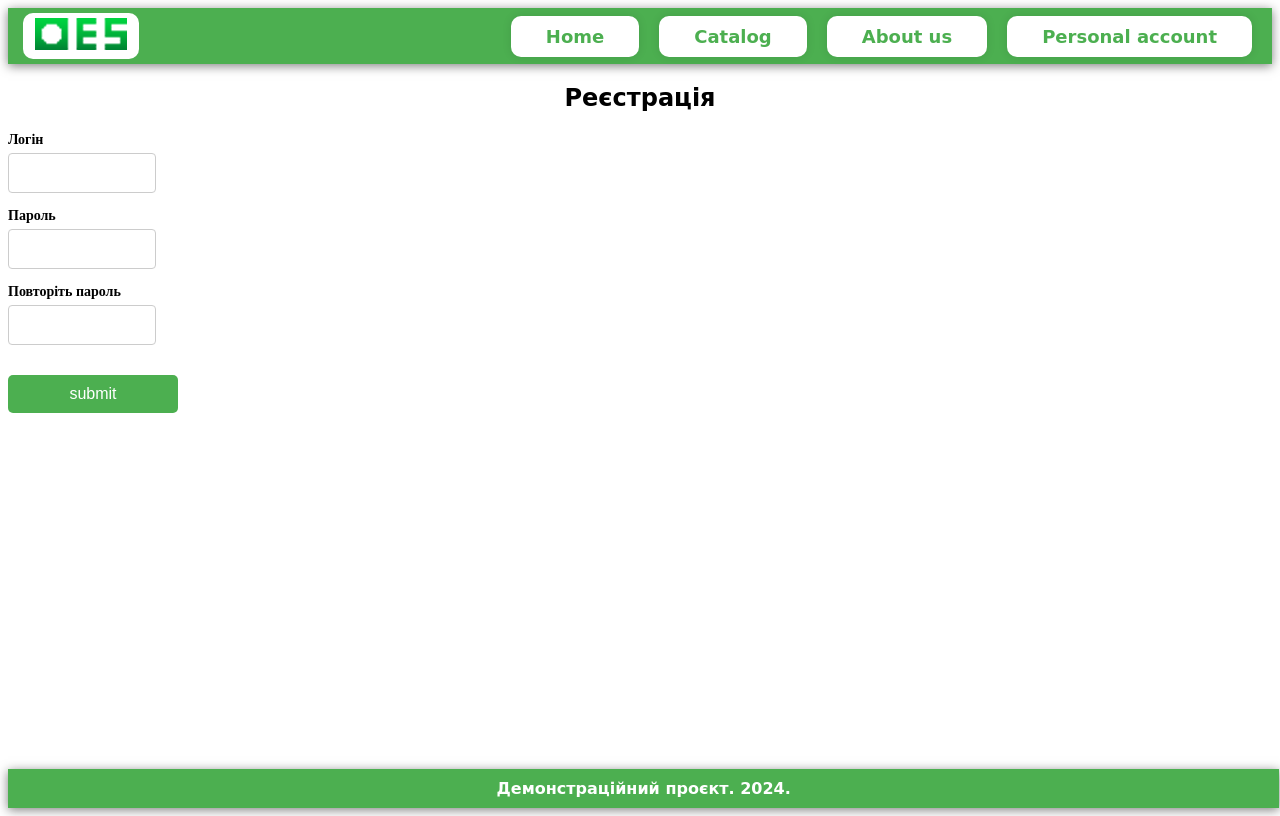
After one commit to Temka0994/django-shop, a Django app: page /registration/ in a window 1280 px wide. The commit adds this page. Run offline with Django 5.2, Linux system fonts and the light colour scheme.

Commit message:
created registration and login

```diff
--- a/MyDjangoShop/urls.py
+++ b/MyDjangoShop/urls.py
@@ -3,6 +3,7 @@ from django.contrib import admin
 from django.urls import path
 import home.views
 import about.views
+import personalAccount.views
 from catalog.views import ProductListView, ProductDetailView
 from django.conf import settings
 from django.conf.urls.static import static
@@ -13,4 +14,8 @@ urlpatterns = [
     path('about/', about.views.about, name="about"),
     path('catalog/', ProductListView.as_view(), name="catalog"),
     path('product/<slug:product_slug>/', ProductDetailView.as_view(), name="product_details"),
+    path('login/', personalAccount.views.login_view, name="login"),
+    path('registration/', personalAccount.views.registration_view, name="registration"),
+    path('login/', personalAccount.views.logout_view, name="logout"),
+    path('cabinet/', personalAccount.views.cabinet, name="cabinet"),
 ] + static(settings.MEDIA_URL)
--- a/personalAccount/views.py
+++ b/personalAccount/views.py
@@ -1,3 +1,35 @@
-from django.shortcuts import render
+from django.shortcuts import render, redirect
+from django.contrib.auth import authenticate, login as user_login, logout as logout_view
+from django.contrib.auth.models import User
 
-# Create your views here.
+
+def login_view(request):
+    if request.method == 'POST':
+        username = request.POST['username']
+        password = request.POST['password']
+        user = authenticate(request, username=username, password=password)
+        if user is not None:
+            user_login(request, user)
+            return redirect('catalog')
+    return render(request, 'personalAccount/login.html')
+
+
+def registration_view(request):
+    if request.method == 'POST':
+        username = request.POST['username']
+        password = request.POST['password']
+        password_confirmation = request.POST['password_confirmation']
+
+        if password == password_confirmation:
+            user = User.objects.create_user(username=username, password=password)
+            user_login(request, user)
+            return redirect('catalog')
+    return render(request, 'personalAccount/registration.html')
+
+
+def cabinet(request):
+    return render(request, 'personalAccount/cabinet.html')
+
+
+def logout_view(request):
+    return render(request, 'personalAccount/logout.html')
--- a/static/home/css/styles.css
+++ b/static/home/css/styles.css
@@ -406,3 +406,19 @@ button[type="submit"] {
 .form-catalog {
     margin: 30px;
 }
+
+.input-username, .input-password {
+    width: 10%;
+    padding: 10px;
+    margin-bottom: 15px;
+    border: 1px solid #ccc;
+    border-radius: 4px;
+    font-size: 16px;
+}
+
+.form-label {
+    display: block;
+    margin-bottom: 5px;
+    font-size: 14px;
+    font-weight: bold;
+}
--- /dev/null
+++ b/templates/personalAccount/cabinet.html
@@ -0,0 +1,5 @@
+{% extends 'base.html' %}
+
+{% block content %}
+    <h1>Особистий кабінет</h1>
+{% endblock %}
--- /dev/null
+++ b/templates/personalAccount/logout.html
@@ -0,0 +1,5 @@
+{% extends 'base.html' %}
+
+{% block content %}
+    <h1>Ви вийшли з аккаунту</h1>
+{% endblock %}
--- /dev/null
+++ b/templates/personalAccount/registration.html
@@ -0,0 +1,26 @@
+{% extends 'base.html' %}
+
+{% block content %}
+    <div class="main">
+        <form method="post" action="{% url "registration" %}">
+            {% csrf_token %}
+            <h2 class="welcome-title">Реєстрація</h2>
+            <div class="center-box">
+                <div>
+                    <label for="username" class="form-label">Логін</label>
+                    <input id="username" name="username" type="text" class="input-username"/>
+                </div>
+                <div>
+                    <label for="password" class="form-label">Пароль</label>
+                    <input id="password" name="password" type="password" class="input-password"/>
+                </div>
+                <div>
+                    <label for="password_confirmation" class="form-label">Повторіть пароль</label>
+                    <input id="password_confirmation" name="password_confirmation" type="password"
+                           class="input-password"/>
+                </div>
+                <button type="submit">submit</button>
+            </div>
+        </form>
+    </div>
+{% endblock %}
```
Also changed, not shown: templates/personalAccount/login.html (added, +21 -0 lines).
